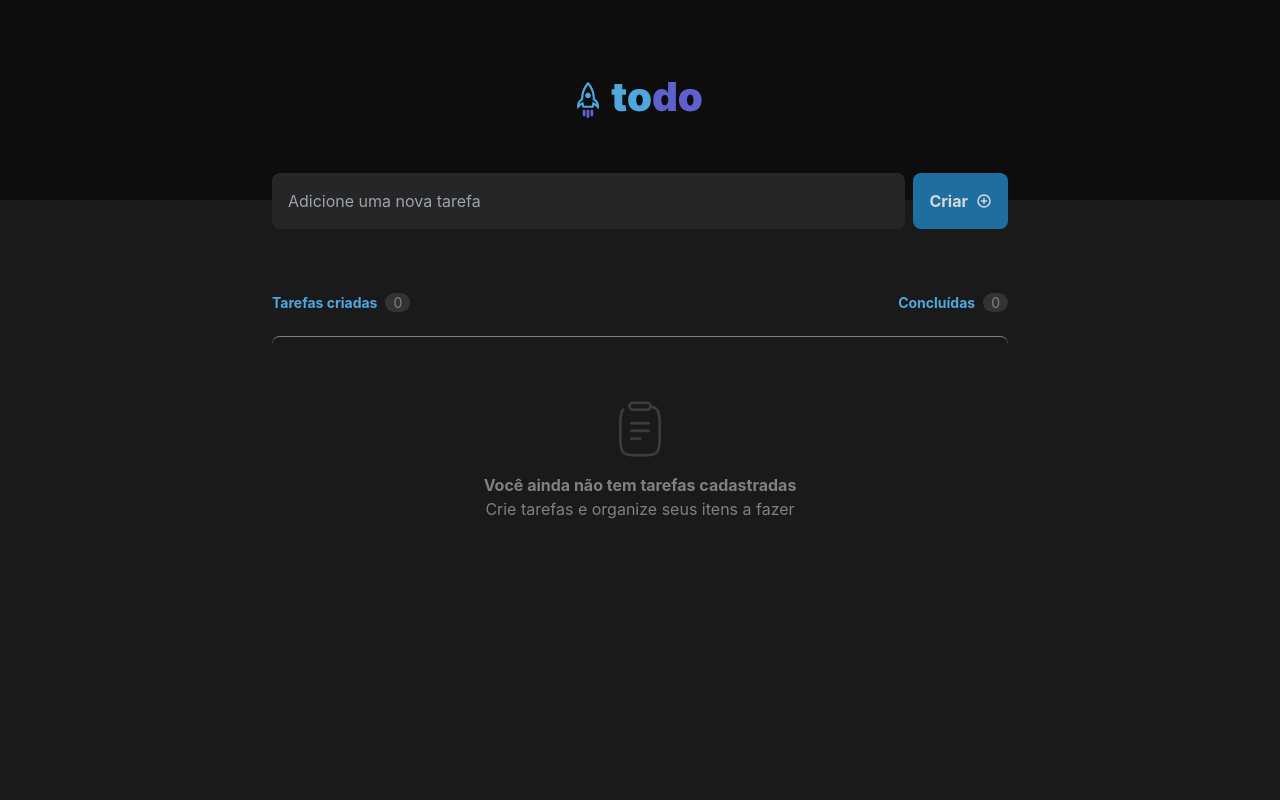
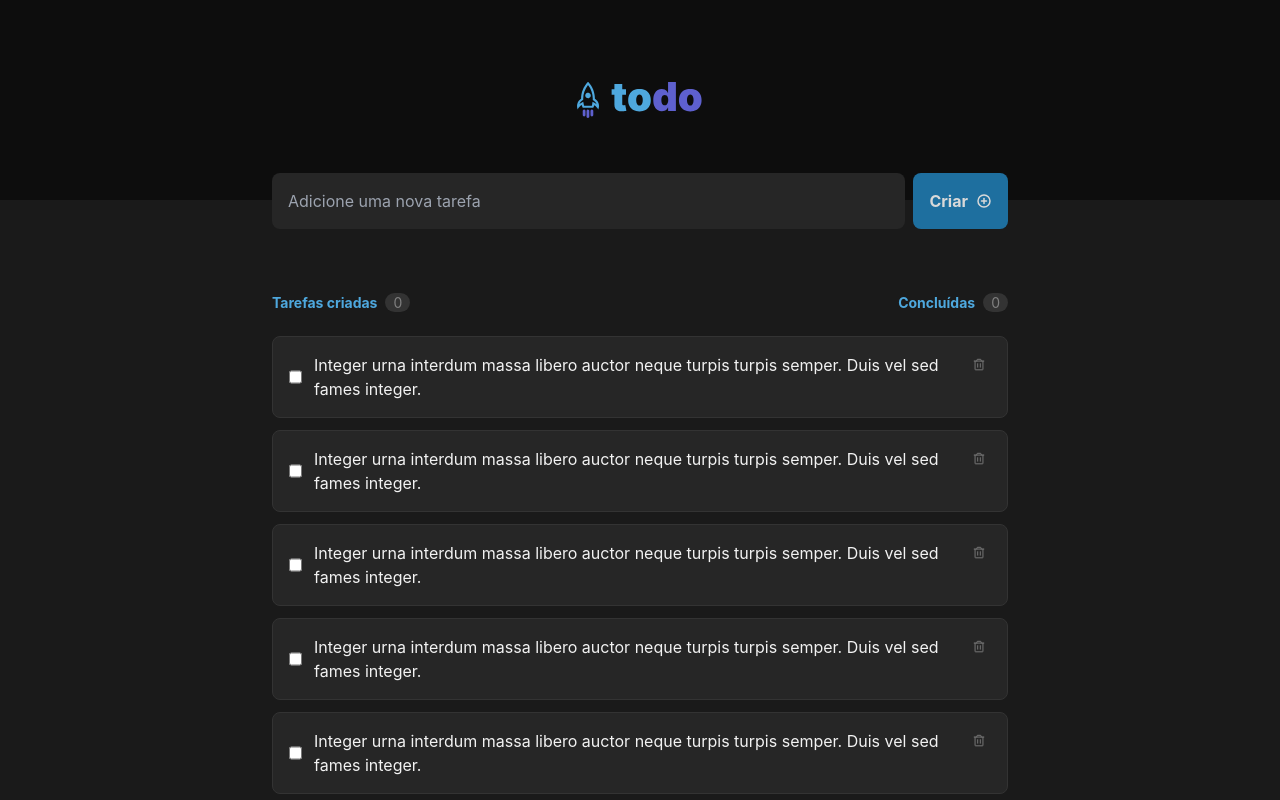
Before and after one commit to marcusdavanco/todo-list, a React (Vite) app: page / in a window 1280 px wide. Built offline with nearby package versions, Linux system fonts and the light colour scheme.

Commit message:
wip: post styling

```diff
--- /dev/null
+++ b/src/Components/TaskList/Task.tsx
@@ -0,0 +1,18 @@
+import { Trash } from "phosphor-react";
+
+export function Task() {
+  return (
+    <article className="bg-gray-500 p-4 rounded-lg border-gray-400 border-[1px] w-[736px] flex justify-between">
+      <div className="flex gap-3">
+        <input type="checkbox" />
+        <span className="w-[632px] text-gray-100">
+          Integer urna interdum massa libero auctor neque turpis turpis semper.
+          Duis vel sed fames integer.
+        </span>
+      </div>
+      <button className="h-fit hover:text-red-500">
+        <Trash size={14} className="m-[5px] " />
+      </button>
+    </article>
+  );
+}
--- a/src/Components/TaskList/index.tsx
+++ b/src/Components/TaskList/index.tsx
@@ -1,11 +1,19 @@
 import { EmptyList } from "./EmptyList";
 import { Header } from "./Header";
+import { Task } from "./Task";
 
 export function TaskList() {
+  const tasks = [1, 2, 3, 4, 5];
+
   return (
     <div className="gap-6">
       <Header />
-      <EmptyList />
+      {/* <EmptyList /> */}
+      <div className="flex flex-col gap-3">
+        {tasks.map((task) => {
+          return <Task />;
+        })}
+      </div>
     </div>
   );
 }
```
